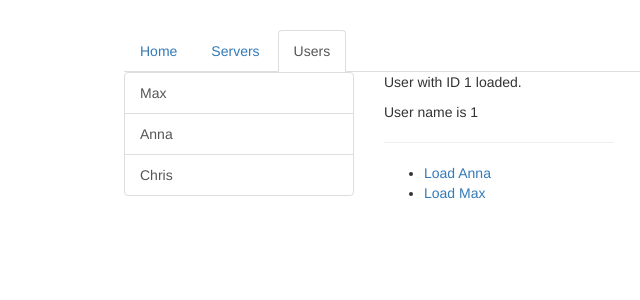
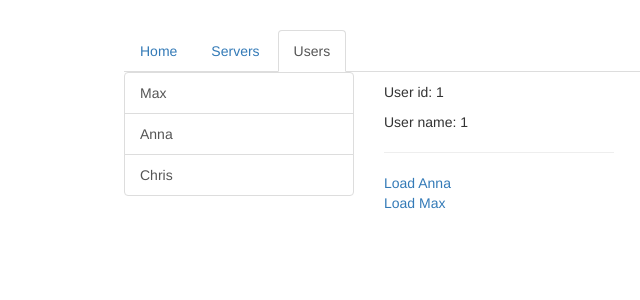
Before and after one commit to wroclawianka/angular-learning-routing, an Angular app: page /users/1/1 in a window 1280 px wide. Shown: the top 300 px of the page, without its empty margins (141-781 px from the left). Built offline with nearby package versions, Linux system fonts and the light colour scheme.

Commit message:
user page > styling improvements

```diff
--- a/src/app/users/user/user.component.css
+++ b/src/app/users/user/user.component.css
@@ -0,0 +1,8 @@
+p {
+    margin: 10px 0;
+}
+
+ul {
+    list-style-type: none;
+    padding: 0;
+  }
--- a/src/app/users/user/user.component.html
+++ b/src/app/users/user/user.component.html
@@ -1,5 +1,5 @@
-<p>User with ID {{user.id}} loaded.</p>
-<p>User name is {{user.name}}</p>
+<p>User id: {{user.id}}</p>
+<p>User name: {{user.name}}</p>
 <hr>
 <ul>
     <li>
```
